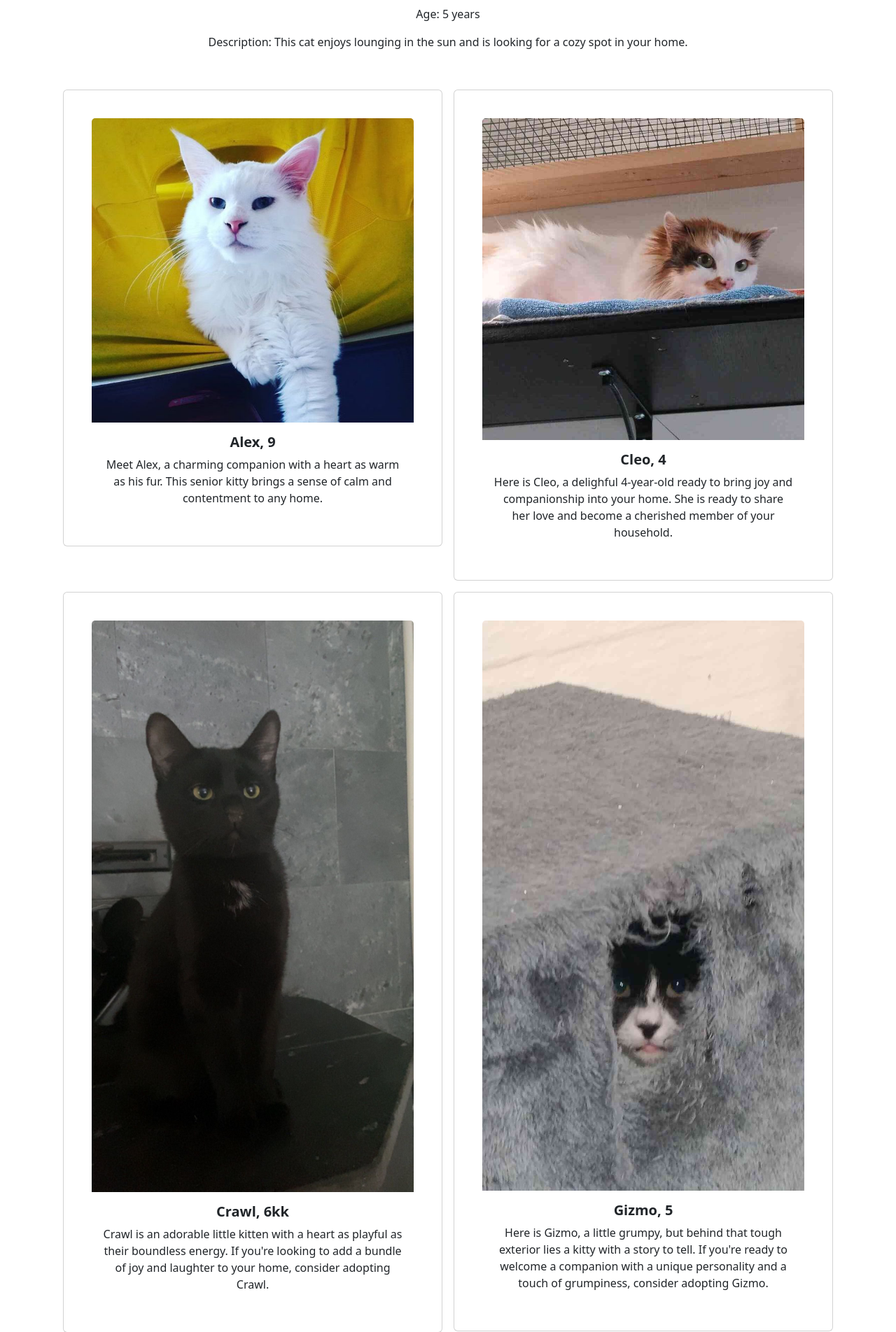
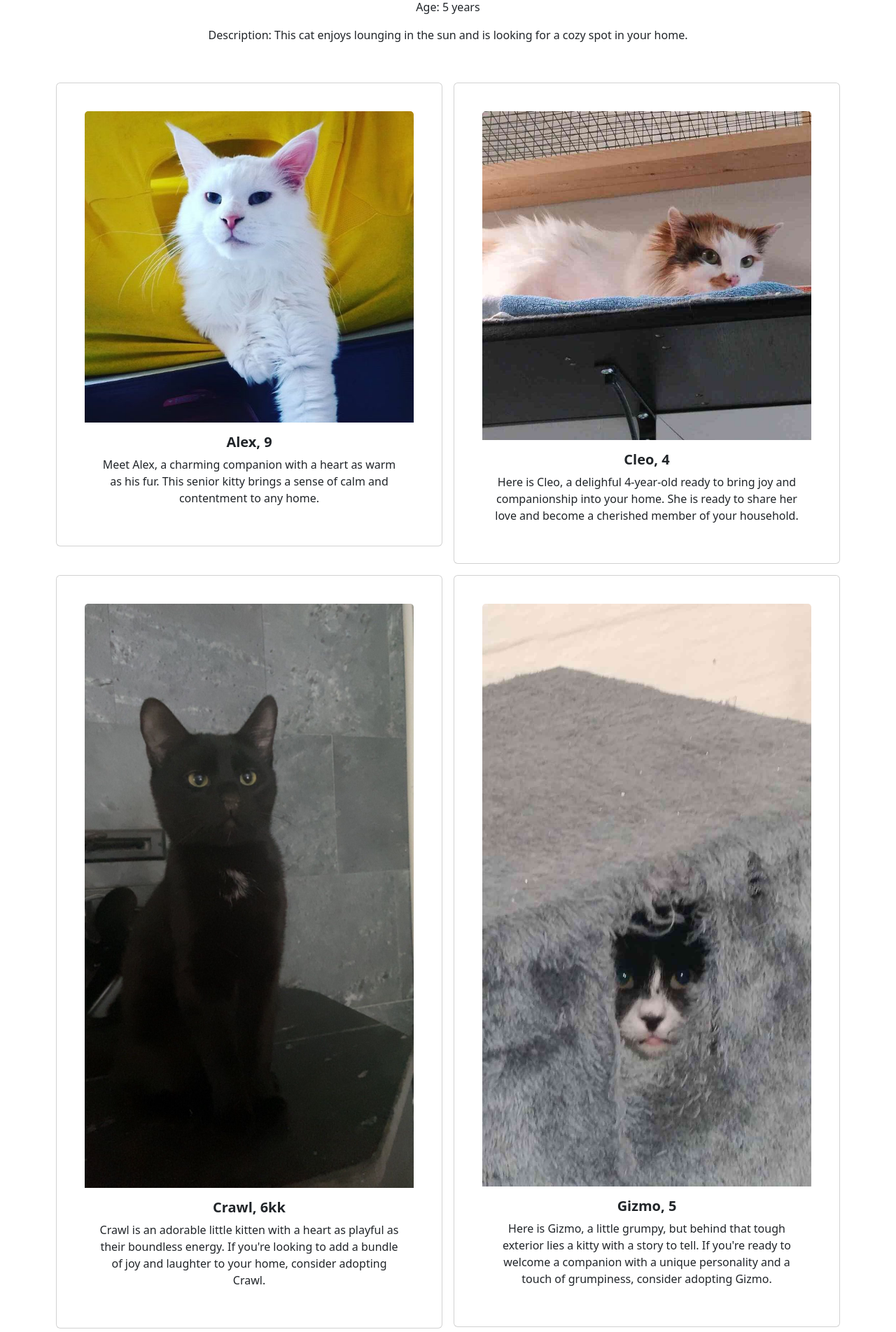
Before and after one commit to Ella22011/WebDevelopment24, a PHP site: page /pages/cats.html in a window 1280 px wide. Shown: the part 1244-3148 px from the top of the page at 70% size. Run offline with PHP 8.4, Linux system fonts and the light colour scheme.

Commit message:
Update styles-jemina.css

```diff
--- a/css/styles-jemina.css
+++ b/css/styles-jemina.css
@@ -11,7 +11,8 @@ body{
 }
 
 #main-nav form {
-    margin-left: auto; }
+    margin-left: auto;
+}
 
 #main-nav ul {
     list-style: none;
@@ -42,7 +43,7 @@ body{
 
 .header{
     text-align: center;
-    padding: 50px;
+    padding: 40px;
 }
 
 .header h1{
```
